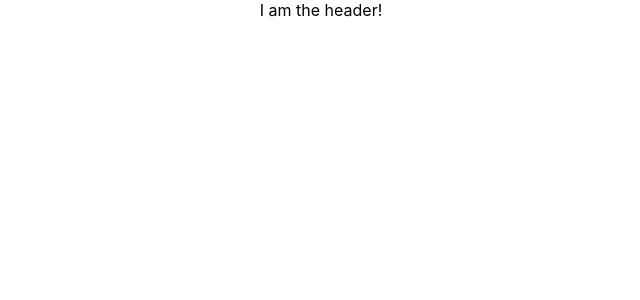
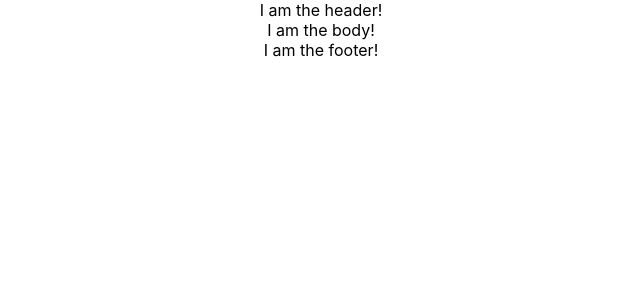
Before and after one commit to CommieDog/react-portfolio, a React (Create React App) app: page / in a window 1280 px wide. Shown: the top 300 px of the page, without its empty margins (319-959 px from the left). Built offline with nearby package versions, Linux system fonts and the light colour scheme.

Commit message:
Add body and footer container

```diff
--- a/src/App.js
+++ b/src/App.js
@@ -1,10 +1,14 @@
 import './App.css';
 import Header from "./containers/Header"
+import Body from "./containers/Body"
+import Footer from "./containers/Footer"
 
 function App() {
   return (
     <div className="App">
       <Header />
+      <Body />
+      <Footer />
     </div>
   );
 }
--- /dev/null
+++ b/src/containers/Body.js
@@ -0,0 +1,8 @@
+function Body() {
+    return (
+      <main>I am the body!
+      </main>
+    );
+  }
+
+  export default Body;
--- /dev/null
+++ b/src/containers/Footer.js
@@ -0,0 +1,8 @@
+function Footer() {
+    return (
+      <div>I am the footer!
+      </div>
+    );
+  }
+
+  export default Footer;
```
